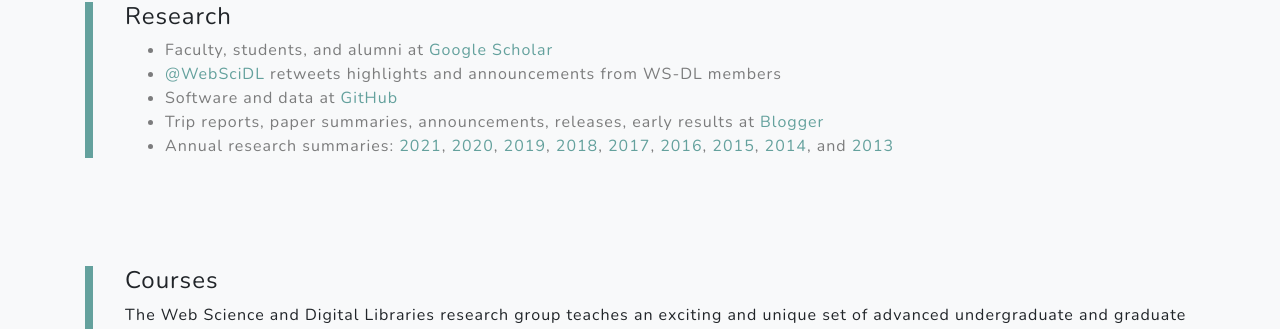
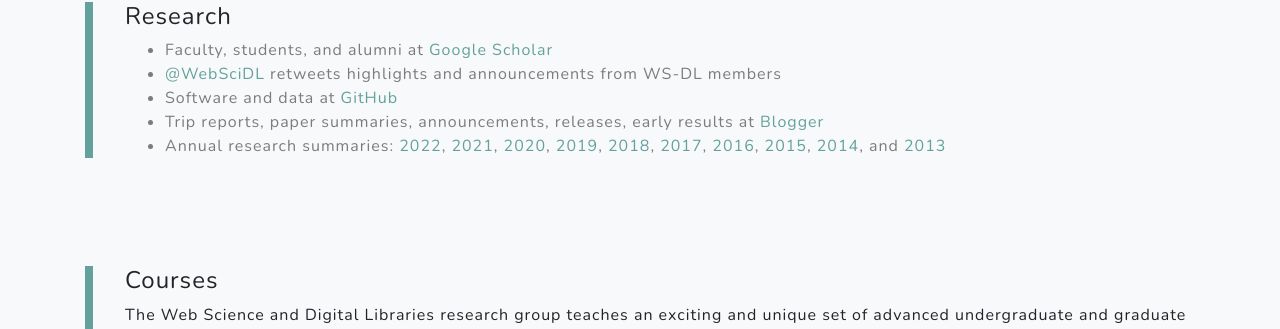
Before and after one commit to oduwsdl/oduwsdl.github.io, a Jekyll site: the page built from index.html, in a window 1280 px wide and 900 px high, scrolled down 12346 px. Shown: the part 125-454 px from the top of the window. Built offline with Jekyll 4.4.1, drawn with Linux system fonts in a browser that asks for light colours; nearby versions of some CDN libraries; comment, search, counter and statistics services are not loaded.

Commit message:
Update index.html
added 2022 annual summary link

```diff
--- a/index.html
+++ b/index.html
@@ -109,7 +109,8 @@
               <li><a href="https://twitter.com/WebSciDL">@WebSciDL</a> retweets highlights and announcements from WS-DL members</li>
               <li>Software and data at <a href="https://github.com/oduwsdl">GitHub</a></li>
               <li>Trip reports, paper summaries, announcements, releases, early results at <a href="https://ws-dl.blogspot.com/">Blogger</a></li>
-              <li>Annual research summaries:  <a href="https://ws-dl.blogspot.com/2022/01/2022-01-26-review-of-ws-dls-2021.html">2021</a>,
+              <li>Annual research summaries: <a href="https://ws-dl.blogspot.com/2023/01/2023-01-26-review-of-ws-dls-2022.html">2022</a>,
+                <a href="https://ws-dl.blogspot.com/2022/01/2022-01-26-review-of-ws-dls-2021.html">2021</a>,
                 <a href="https://ws-dl.blogspot.com/2021/01/2021-01-14-review-of-ws-dls-2020.html">2020</a>,
                 <a href="https://ws-dl.blogspot.com/2020/01/2020-01-13-review-of-ws-dls-2019_13.html">2019</a>,
                     <a href="https://ws-dl.blogspot.com/2019/01/2019-01-07-review-of-ws-dls-2018.html">2018</a>,
```
